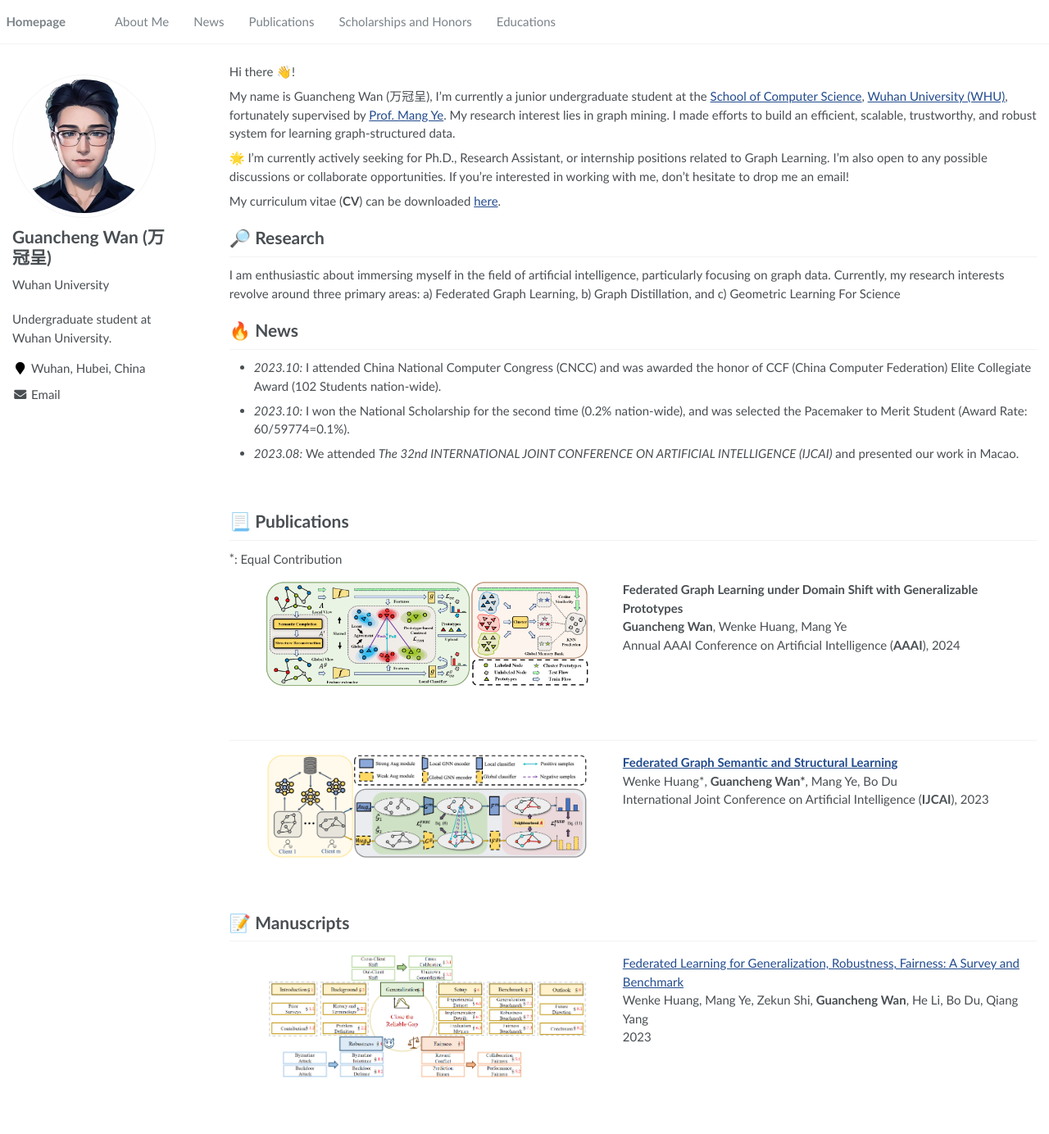
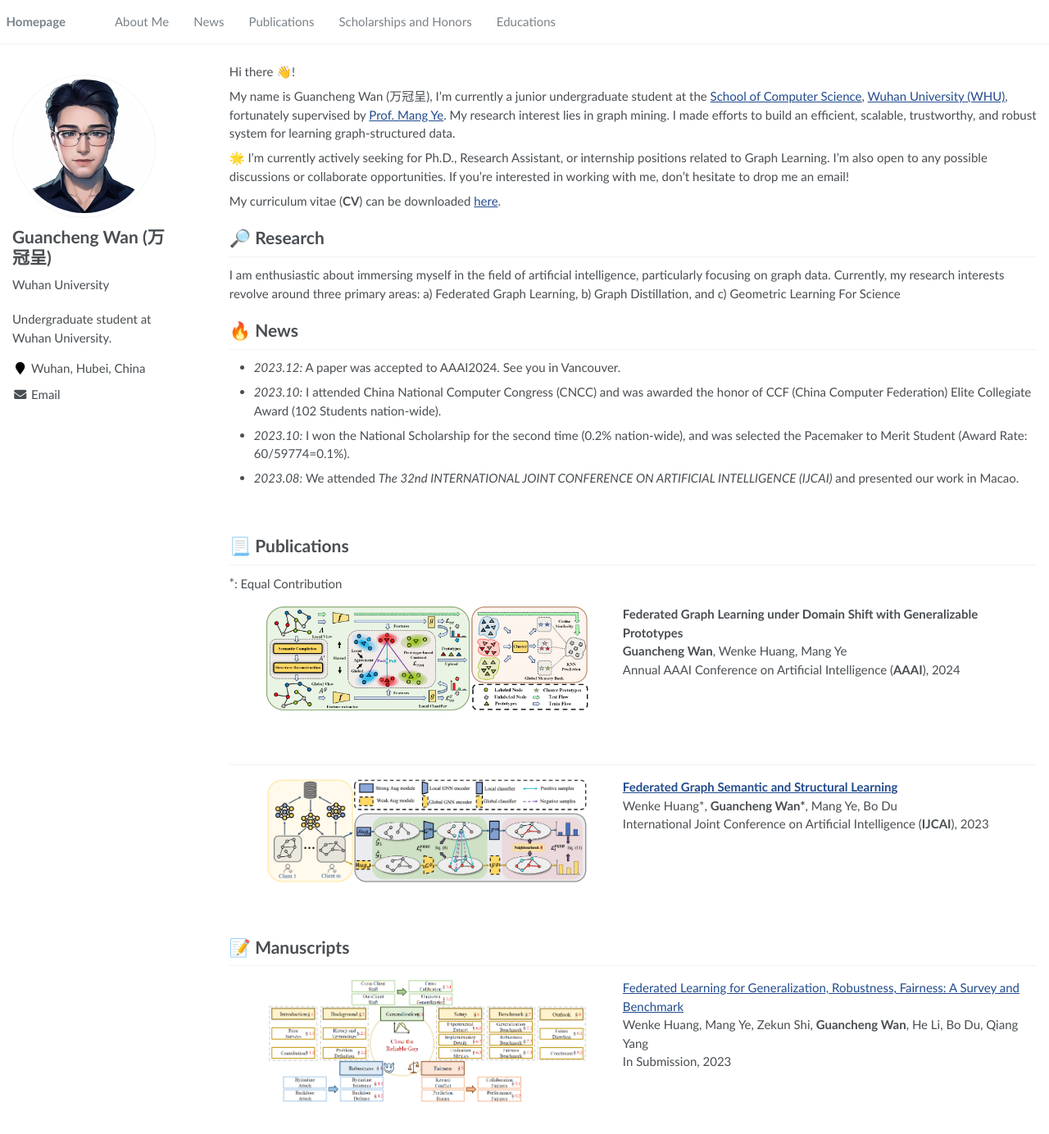
Before and after one commit to SuHui03/guanchengWan.github.io, a Jekyll site: the page built from _pages/about.md, in a window 1280 px wide and 1400 px high. Shown: the top 1384 px of the window at 82% size. Built offline with Jekyll 4.4.1, drawn with Linux system fonts in a browser that asks for light colours; formulas are drawn with MathJax 3.

Commit message:
Update about.md

```diff
--- a/_pages/about.md
+++ b/_pages/about.md
@@ -32,6 +32,8 @@ My curriculum vitae (**CV**) can be downloaded [here](https://github.com/Guanche
 I am enthusiastic about immersing myself in the field of artificial intelligence, particularly focusing on graph data. Currently, my research interests revolve around three primary areas: a) Federated Graph Learning, b) Graph Distillation, and c) Geometric Learning For Science
 
 # 🔥 News
+
+- *2023.12:* A paper was accepted to AAAI2024. See you in Vancouver.
 
 - *2023.10:* I attended China National Computer Congress (CNCC) and was awarded the honor of CCF (China Computer Federation) Elite Collegiate Award (102 Students nation-wide).
 
@@ -96,7 +98,7 @@ hspace="40" wspace="20" src="../images/flsurvey.png">
   <dd><a href="https://arxiv.org/abs/2311.06750">Federated Learning for Generalization, Robustness, Fairness: A Survey and Benchmark</a></dd>
   <dd>Wenke Huang, Mang Ye, Zekun Shi, <strong>Guancheng Wan</strong>, He Li, Bo Du,  Qiang Yang
   </dd>
-    <dd>2023</dd>
+    <dd>In Submission, 2023</dd>
 </dl>
 
 
```
